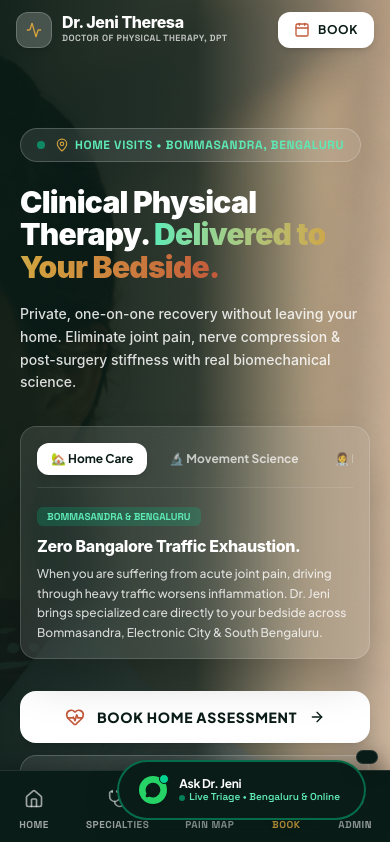
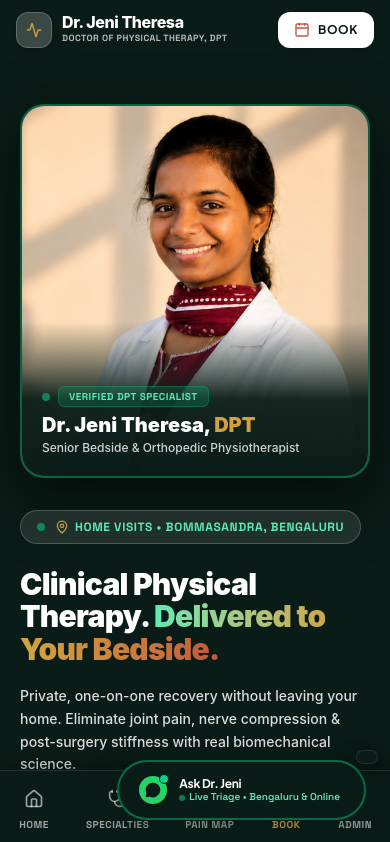
Before and after one commit to stalinSaga04/JeniTheresa_physiotherapist, a React (Vite) app: page / in a window 390 px wide. Shown: the top 842 px of the page. Built offline with nearby package versions, Linux system fonts and the light colour scheme; a web font is replaced by a local one.

Commit message:
fix(mobile): create dedicated bright portrait card for Dr Jeni on mobile viewports without darkening overlays

```diff
--- a/src/components/Hero.jsx
+++ b/src/components/Hero.jsx
@@ -43,26 +43,57 @@ const Hero = ({ onOpenTriage }) => {
   const activeTabData = tabs.find(t => t.id === activeTab);
 
   return (
-    <section ref={scrollRef} className="relative min-h-[100svh] md:min-h-[90vh] overflow-hidden">
+    <section ref={scrollRef} className="relative min-h-[100svh] md:min-h-[90vh] bg-[#0A1C17] overflow-hidden">
 
-      {/* ── Full-Bleed Background Doctor Portrait (Right-Aligned & Crystal Clear on Right) ── */}
-      <div className="absolute inset-0 z-0 bg-[#0A1C17]">
+      {/* ── DESKTOP WIDE VIEW ONLY: Full-Bleed Background Doctor Portrait (Hidden on Small Screens) ── */}
+      <div className="absolute inset-0 z-0 bg-[#0A1C17] hidden lg:block">
         <img
           src="/images/dr-jeni-portrait.png"
           alt="Dr. Jeni Theresa — Clinical Physiotherapist"
-          className="w-full h-full object-cover object-[80%_top] md:object-[85%_top] lg:object-[right_top]"
+          className="w-full h-full object-cover object-[right_top]"
           onError={(e) => { e.target.src = '/images/dr-jeni-clinical.jpg'; }}
         />
-        {/* Clean gradient overlay: Dark ONLY behind text on the left, leaving Dr. Jeni's photo completely clear and bright on the right! */}
-        <div className="absolute inset-y-0 left-0 w-full md:w-[78%] lg:w-[60%] bg-gradient-to-r from-[#0A1C17]/95 via-[#0A1C17]/85 to-transparent pointer-events-none" />
-        <div className="absolute inset-x-0 bottom-0 h-1/3 bg-gradient-to-t from-[#0A1C17] via-[#0A1C17]/60 to-transparent lg:hidden pointer-events-none" />
+        {/* Clean gradient overlay ONLY on desktop left half where text sits, leaving the doctor portrait 100% bright and unshadowed on right! */}
+        <div className="absolute inset-y-0 left-0 w-[58%] bg-gradient-to-r from-[#0A1C17]/98 via-[#0A1C17]/85 to-transparent pointer-events-none" />
       </div>
 
-      {/* ── Main Content Overlay (Strictly Left-Aligned so photo on right is unobscured) ── */}
-      <div className="relative z-10 max-w-7xl mx-auto px-5 md:px-10 pt-32 pb-24 md:pt-40 md:pb-20 flex flex-col justify-end min-h-[100svh] md:min-h-[90vh]">
+      {/* ── Main Content Overlay (Responsive Mobile Split & Desktop Left Column) ── */}
+      <div className="relative z-10 max-w-7xl mx-auto px-5 md:px-10 pt-24 pb-20 md:pt-36 md:pb-24 flex flex-col justify-end min-h-[100svh] md:min-h-[90vh]">
 
-        {/* Left Content Wrapper */}
-        <div className="w-full max-w-2xl lg:max-w-2xl">
+        {/* ── MOBILE ONLY: Prominent, Unobscured Doctor Portrait Card at Top of Screen ── */}
+        <motion.div
+          initial={{ opacity: 0, y: 15 }}
+          animate={{ opacity: 1, y: 0 }}
+          transition={{ duration: 0.5 }}
+          className="w-full max-w-md mx-auto mb-8 lg:hidden rounded-3xl overflow-hidden relative border-2 border-emerald-500/40 shadow-[0_20px_60px_rgba(0,0,0,0.6)] bg-[#0E2822] mt-2"
+        >
+          <div className="relative h-[370px] sm:h-[450px] w-full bg-[#0A1C17]">
+            <img
+              src="/images/dr-jeni-portrait.png"
+              alt="Dr. Jeni Theresa — Doctor of Physical Therapy"
+              className="w-full h-full object-cover object-[center_15%]"
+              onError={(e) => { e.target.src = '/images/dr-jeni-clinical.jpg'; }}
+            />
+            {/* Soft bottom clinical nameplate, leaving Dr. Jeni's face 100% brightly illuminated and completely unobstructed! */}
+            <div className="absolute inset-x-0 bottom-0 p-5 bg-gradient-to-t from-[#0A1C17] via-[#0A1C17]/95 to-transparent pt-16 flex flex-col justify-end">
+              <div className="flex items-center gap-2 mb-1.5">
+                <span className="w-2 h-2 rounded-full bg-emerald-400 animate-pulse" />
+                <span className="text-[10px] font-mono-tech font-bold uppercase tracking-wider px-2.5 py-0.5 rounded-md bg-emerald-500/20 text-emerald-300 border border-emerald-500/30 w-fit">
+                  Verified DPT Specialist
+                </span>
+              </div>
+              <p className="text-white font-black text-xl sm:text-2xl font-sans leading-tight">
+                Dr. Jeni Theresa, <span className="text-[#D2A13E]">DPT</span>
+              </p>
+              <p className="text-xs sm:text-sm text-white/80 font-medium mt-0.5 font-sans">
+                Senior Bedside & Orthopedic Physiotherapist
+              </p>
+            </div>
+          </div>
+        </motion.div>
+
+        {/* Left Content Wrapper for Headline & Action Controls */}
+        <div className="w-full max-w-2xl">
           {/* Live Status Pill */}
           <motion.div
             initial={{ opacity: 0, y: 12 }}
```
